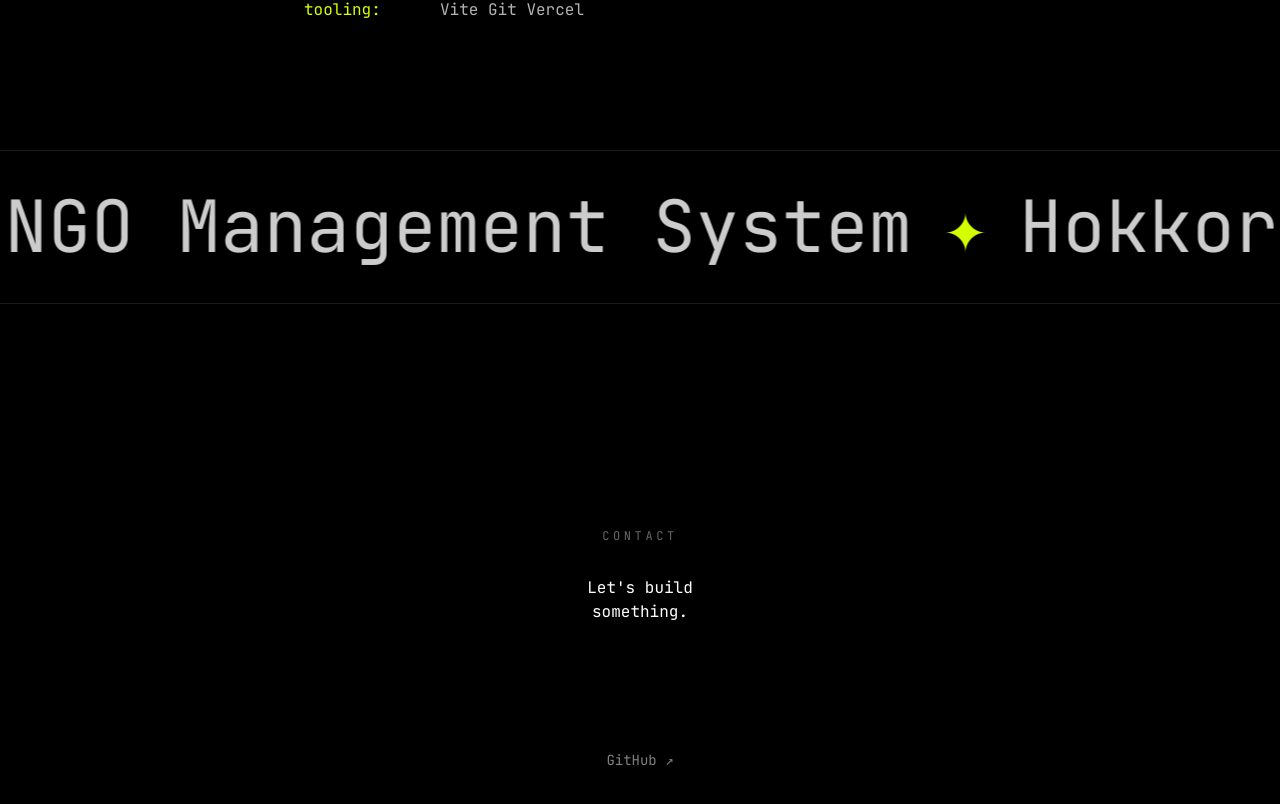
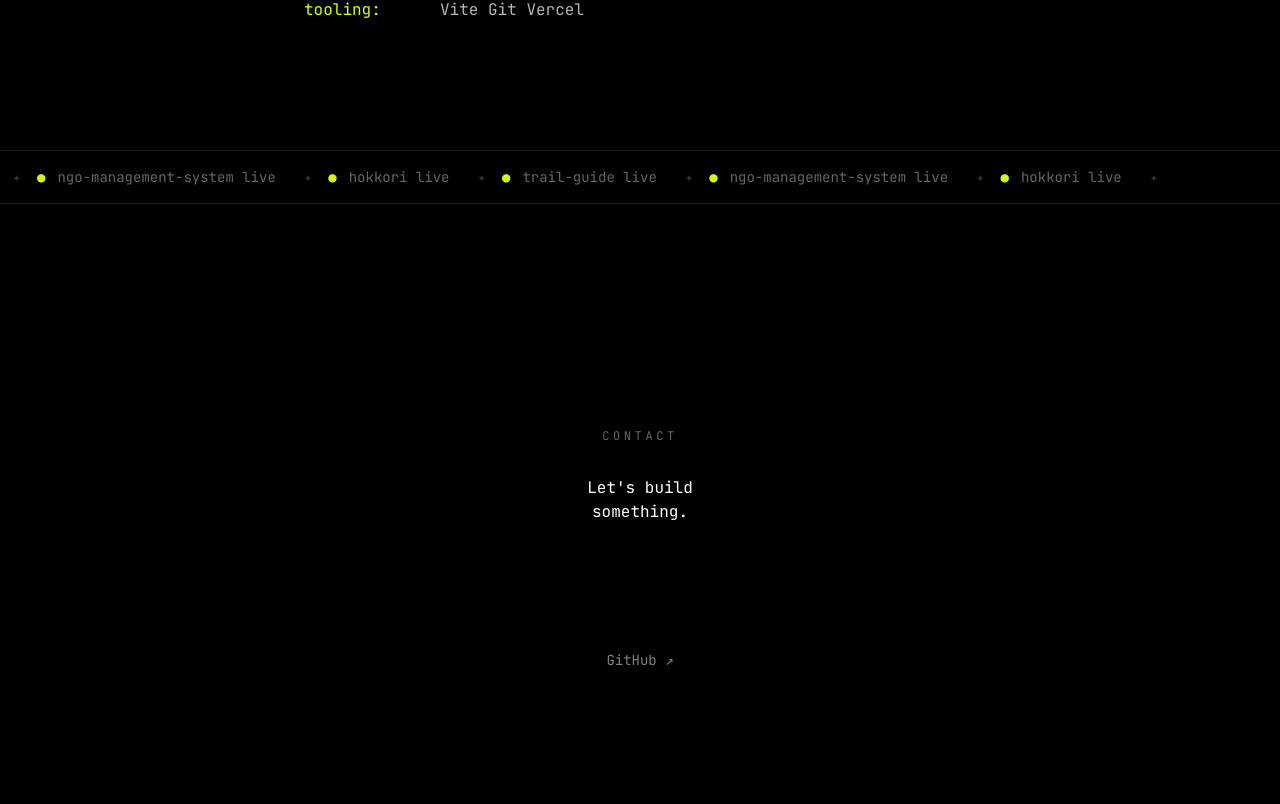
Before and after one commit to yiqu26/portfolio, a React (Vite) app: page / in a window 1280 px wide. Shown: the part 2150-2954 px from the top of the page. Built offline with nearby package versions, Linux system fonts and the light colour scheme.

Commit message:
feat: marquee restyled as log ticker

```diff
--- a/src/components/Marquee.tsx
+++ b/src/components/Marquee.tsx
@@ -12,7 +12,7 @@ export default function Marquee() {
         const loop = gsap.to(track.current, {
           xPercent: -50,
           ease: 'none',
-          duration: 20,
+          duration: 24,
           repeat: -1,
         })
         return () => loop.kill()
@@ -21,19 +21,19 @@ export default function Marquee() {
     { scope: track },
   )
 
-  // Duplicate the list so a -50% shift lands seamlessly at the start of the copy.
-  const items = [...projects, ...projects]
+  const logs = projects.map(
+    (p) => `${p.name.toLowerCase().replace(/\s+/g, '-')} ${p.status === 'live' ? 'live' : 'up'}`,
+  )
+  const items = [...logs, ...logs]
 
   return (
-    <section className="overflow-hidden border-y border-white/10 py-10">
-      <div ref={track} className="flex w-max whitespace-nowrap will-change-transform">
-        {items.map((p, i) => (
-          <span
-            key={i}
-            className="flex items-center font-display text-5xl text-white/80 sm:text-7xl"
-          >
-            <span className="px-8">{p.name}</span>
-            <span className="text-accent">✦</span>
+    <section className="overflow-hidden border-y border-white/10 py-4">
+      <div ref={track} className="flex w-max whitespace-nowrap text-sm text-dim">
+        {items.map((log, i) => (
+          <span key={i} className="flex items-center">
+            <span className="text-accent">●</span>
+            <span className="px-3">{log}</span>
+            <span className="px-4 text-white/20">✦</span>
           </span>
         ))}
       </div>
```
